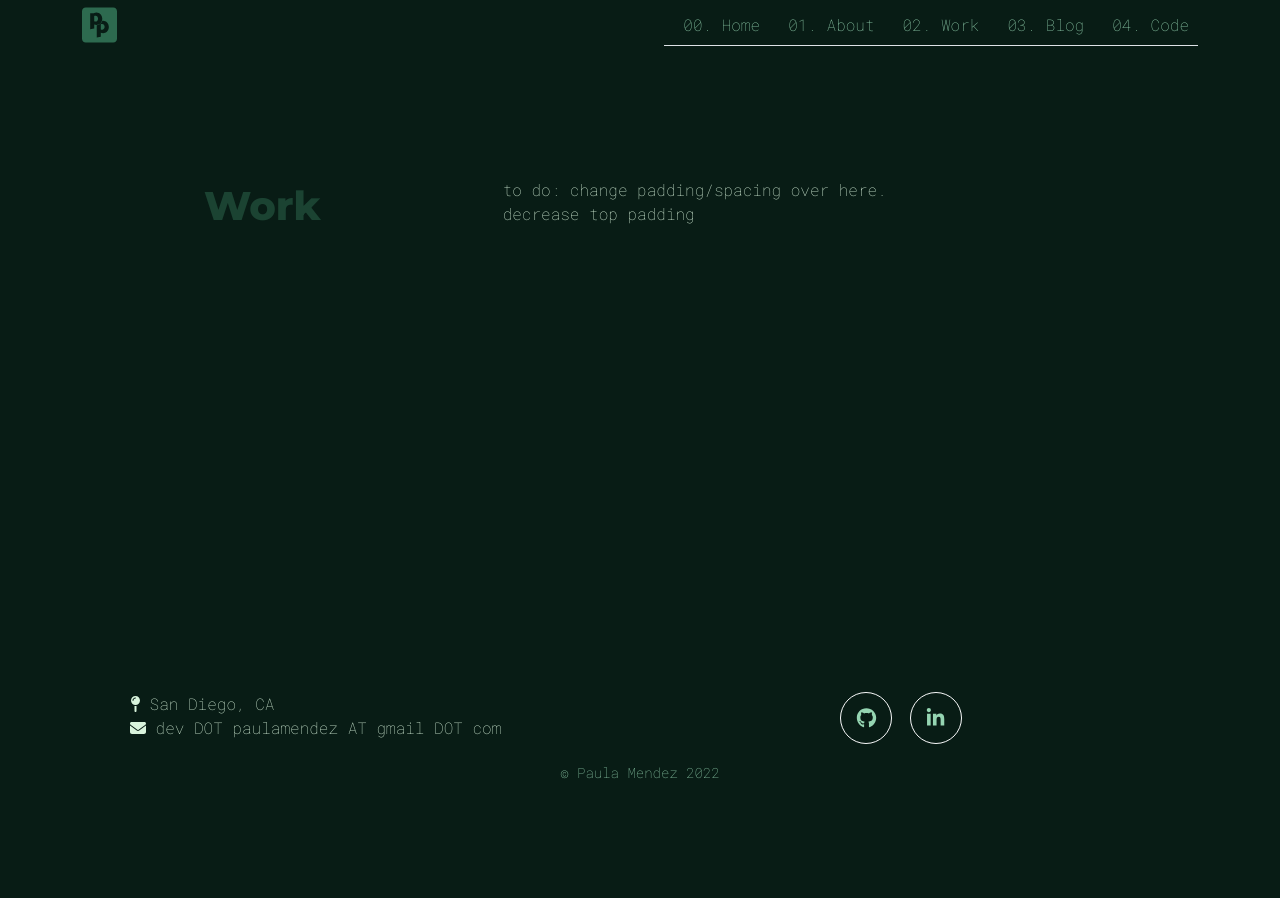
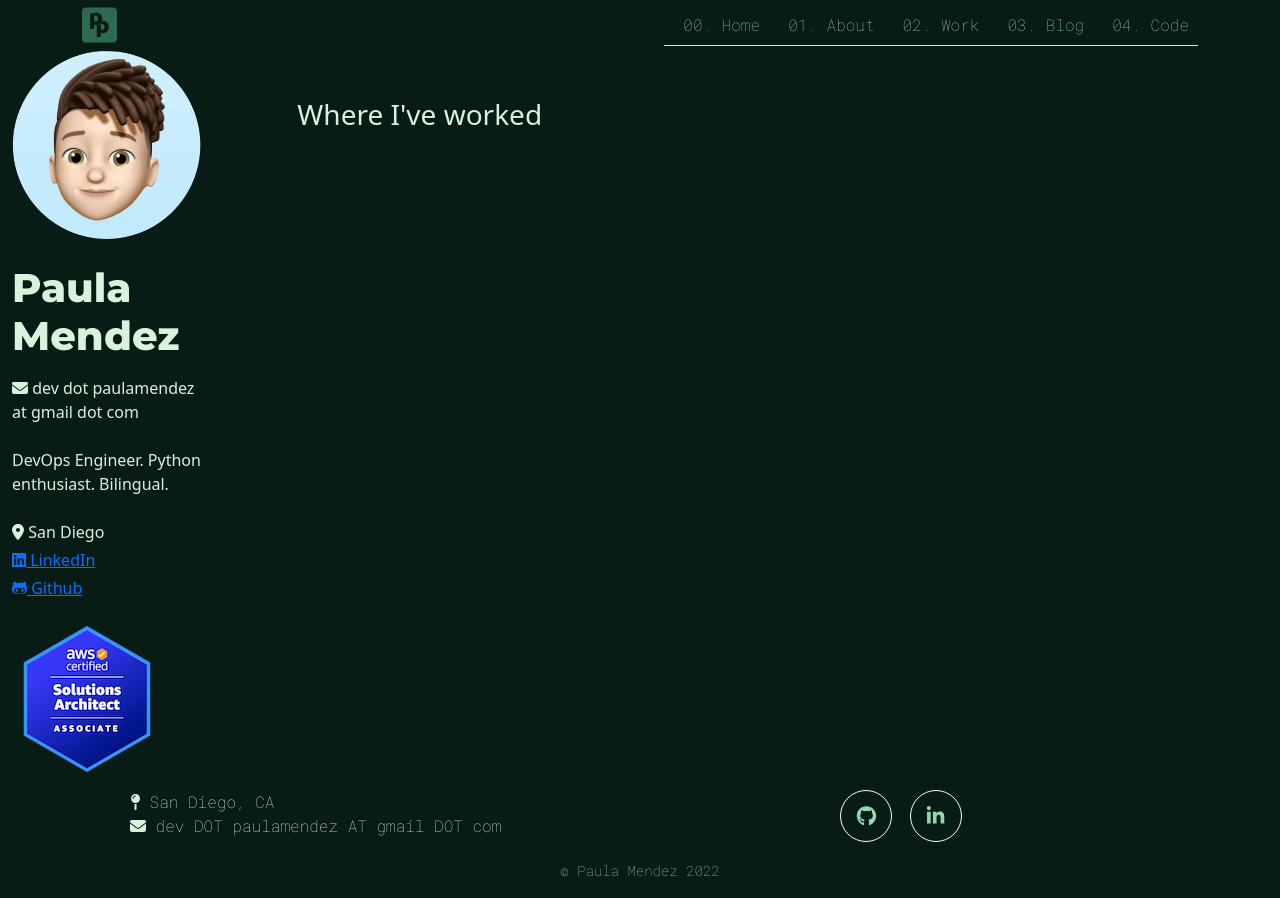
Before and after one commit to paulipotter/Flask-Website, a Flask app: page /work in a window 1280 px wide. Before the commit the page ends 779 px from the top, so only its background shows below. Run offline with Flask 2, Linux system fonts and the light colour scheme; some libraries are stand-ins or nearby versions.

Commit message:
add work info

```diff
--- a/templates/work.html
+++ b/templates/work.html
@@ -1,17 +1,48 @@
 {% include "header.html" %}
 
-<section id="title">
+<section id="work">
     <div class="container-fluid">
-        <div class="row align-items-center">
-            <div class="col-lg-4 col-md-3 col-sm-3">
-                <h1 id="page-title">Work</h1>
+        <div class="row">
+            <div class="col-lg-2 col-md-3 col-sm-3 me-5">
+                <img src="{{ url_for('static', filename='img/profile-pic.png') }}" class="img-fluid profile-pic float-start mb-4" >
+                <h1 id="work-name" class="mb-3">Paula Mendez</h1>
+                <p><i class="fa-solid fa-envelope"></i> dev dot paulamendez at gmail dot com</p>
+                <p class="my-4">DevOps Engineer. Python enthusiast. Bilingual.</p>
+                <p class="mb-1"><i class="fa-solid fa-location-dot"></i> San Diego</p>
+                <p class="mb-1"><a href="https://www.linkedin.com/in/paulamendez1/"><i class="fa-brands fa-linkedin"></i> LinkedIn</p></a>
+                <p class="mb-3"><a href="https://github.com/paulipotter"><i class="fa-brands fa-github-alt"></i> Github</p></a>
+                <img src="{{ url_for('static', filename='img/skills/aws-certified-solutions-architect-associate.png') }}" class="img-fluid mt-2">
 {#                <img src="{{ url_for('static', filename='img/profile-pic.png') }}" class="img-fluid profile-pic" >#}
             </div>
-            <div class="col-lg-6 col-md-3 col-sm-3">
-                <p> to do: change padding/spacing over here. decrease top padding</p>
-{#                <h1 class="align-middle">Hi, it's me :)</h1>#}
-{#                <p>This website is a work in progress, so please be patient with me. I'm making small, regular updates every day!</p>#}
+
+            <div class="col-lg-7 col-md-3 col-sm-3 ms-4 mt-5">
+                <!-- Skills and Qualifications -->
+{#                <h3 id="work-title">Skills and Qualifications</h3>#}
+
+                <!-- Where I've worked section -->
+                <h3 id="work-title">Where I've worked</h3>
+                {% for job in experience %}
+                    <p style="text-align:left;" id="job-title" class="pt-3 pb-1">{{ job.title }} <b>@ <i>{{ job.company }}</i></b>
+                    <span style="float:right;">
+                        {{ job.dates }}
+                    </span></p>
+
+                    {% for item in job.description %}
+                    <ul style="font-size: .8rem; margin-top: -10px">
+                        <li id="job-description">
+                        {{ item }}
+                        </li>
+                    </ul>
+                    {% endfor %}
+
+                    {% for pic in job.skills %}
+                        {% set filename = 'img/skills/' ~ pic ~ '.png'  %}
+                        <img title="{{ pic }}" src="{{ url_for('static', filename=filename) }}">
+                    {% endfor %}
+                    <br><br>
+                {% endfor %}
             </div>
+
         </div>
     </div>
 </section>
```
